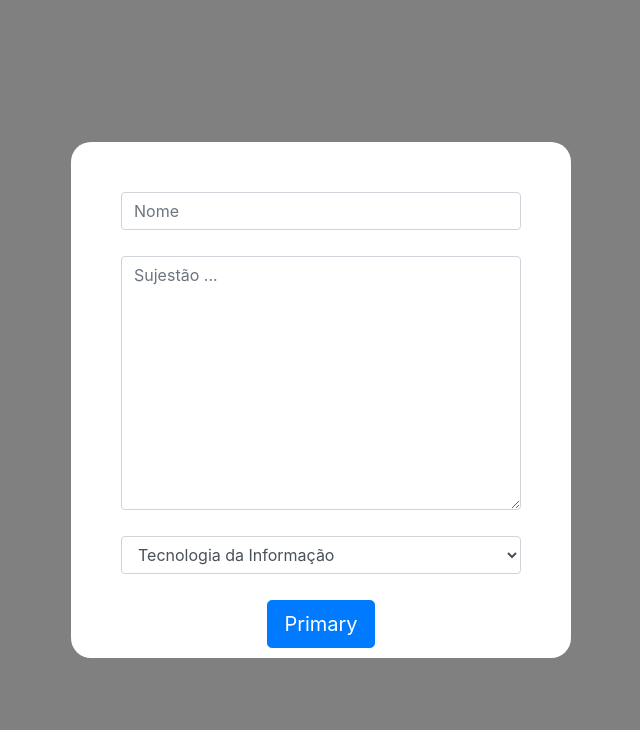
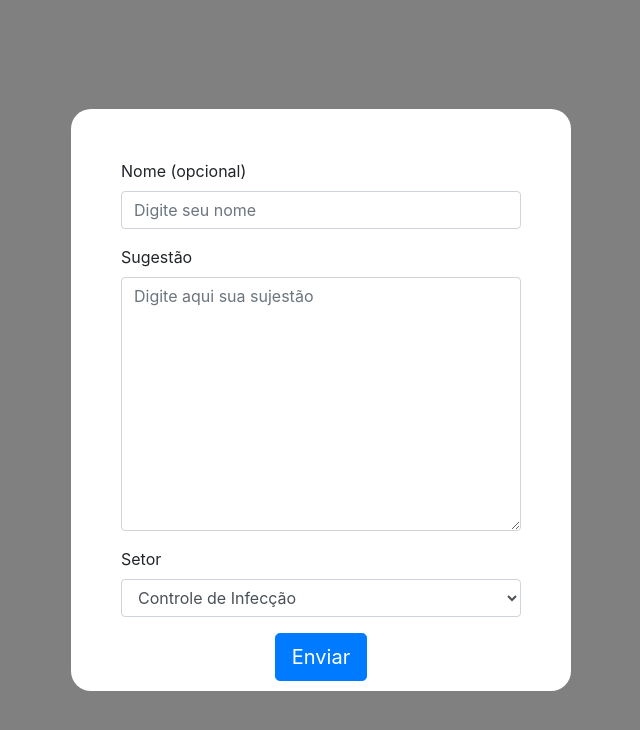
Before and after one commit to phgferreira/factoryofideas_front, a React (Create React App) app: page / in a window 1280 px wide. Shown: the top 730 px of the page, without its empty margins (319-959 px from the left). Built offline with nearby package versions, Linux system fonts and the light colour scheme.

Commit message:
Envia os dados em post mas não para o back-end ainda

```diff
--- a/package.json
+++ b/package.json
@@ -10,7 +10,7 @@
     "react": "^17.0.1",
     "react-bootstrap": "^1.5.1",
     "react-dom": "^17.0.1",
-    "react-scripts": "4.0.3",
+    "react-scripts": "^4.0.3",
     "web-vitals": "^1.0.1"
   },
   "scripts": {
--- a/src/App.css
+++ b/src/App.css
@@ -24,12 +24,14 @@
 
 .First-Field {
   margin-top: 50px;
-  margin-bottom: 10px;
-  max-width: 400px;
 }
 
-.Other-Field {
-  margin-top: 10px;
+.Field {
+  width: 100%;
+  max-width: 400px;
+  text-align: left;
+}
+
+.Send-Button {
   margin-bottom: 10px;
-  max-width: 400px;
 }
--- a/src/App.js
+++ b/src/App.js
@@ -1,44 +1,101 @@
+import React, { Component } from 'react';
 import './App.css';
-import { InputGroup, FormControl, Button } from 'react-bootstrap/';
+import { Form, Button } from 'react-bootstrap/';
 import 'bootstrap/dist/css/bootstrap.min.css';
 
-const setores = [
-  {"id": "1", "name": "Tecnologia da Informação"},
-  {"id": "2", "name": "Controle de Infecção"},
-  {"id": "2", "name": "Nutição"},
-  {"id": "2", "name": "Faturamento"},
-  {"id": "2", "name": "Gestão da Qualidade"}
+const sectors = [
+  'Escolha um setor',
+  'Tecnologia da Informação',
+  'Controle de Infecção',
+  'Nutição',
+  'Faturamento',
+  'Gestão da Qualidade'
 ]
 
+class App extends Component {
 
-function App() {
-  return (
+  constructor(props) {
+    super(props);
+
+    this.state = {
+      name: '',
+      suggestion: '',
+      sector: ''
+    }
+
+    this.onChange = this.onChange.bind(this);
+  }
+
+  onChange(event) {
+    this.setState({
+      [event.target.name]: event.target.value
+    });
+  }
+
+  async postIdea() {
+    try {
+      let result = await fetch('https://webhook.site/68e70d52-1c5b-4448-9e26-06d1f08a8a4a', {
+        method: 'post',
+        mode: 'no-cors',
+        headers: {
+
+          'Accept': 'application/json',
+          'Content-Type': 'application/json'
+        },
+        body: JSON.stringify({
+          name: this.state.name,
+          suggestion: this.state.suggestion,
+          sector: this.state.sector
+        })
+      })
+
+      console.log('Sucess: ' + result);
+
+    } catch(e) {
+      console.error('Failed: ' + e);
+    }
+  }
+
+  render() {
+    return(
       <div className="App">
         <header className="App-header">
           <div className="Frame">
-          <InputGroup className="mb-3 First-Field">
-            <FormControl placeholder="Nome"/>
-          </InputGroup>
+            <Form.Group className="Field First-Field">
+              <Form.Label>Nome (opcional)</Form.Label>
+              <Form.Control name="name" placeholder="Digite seu nome"
+                value={ this.state.name }
+                onChange={ this.onChange }></Form.Control>
+            </Form.Group>
 
-          <InputGroup className="mb-3 Other-Field">
-            <FormControl placeholder="Sujestão ..." as="textarea" rows="10"/>
-          </InputGroup>
+            <Form.Group className="Field">
+              <Form.Label>Sugestão</Form.Label>
+              <Form.Control name="suggestion" as="textarea" placeholder="Digite aqui sua sujestão" rows="10"
+                value={ this.state.suggestion }
+                onChange={ this.onChange }></Form.Control>
+            </Form.Group>
 
-          <InputGroup className="mb-3 Other-Field">
-            <FormControl placeholder="Setor" as="select">
+            <Form.Group className="Field">
+              <Form.Label>Setor</Form.Label>
+              <Form.Control name="sector" as="select"
+                value={ this.state.sector }
+                onChange={ this.onChange }>
                 {
-                setores.map(setor => (
-                  <option value={setor.id}>{setor.name}</option>
+                  sectors
+                    .sort( (a, b) => a > b ? 1 : -1 )
+                    .map( sector => (
+                      <option key={sector} value={sector}> {sector} </option>
                     ))
                 }
-            </FormControl>
-          </InputGroup>
+              </Form.Control>
+            </Form.Group>
 
-          <Button className="Other-Field" variant="primary" size="lg">Primary</Button>
+            <Button onClick={ () => this.postIdea() } className="Send-Button" variant="primary" size="lg">Enviar</Button>
           </div>
         </header>
       </div>
     );
   }
+}
 
 export default App;
```
Also changed, not shown: 1 other file (tests, documents, lock files or other folders). Lines whose indentation alone changed are shown as unchanged.
